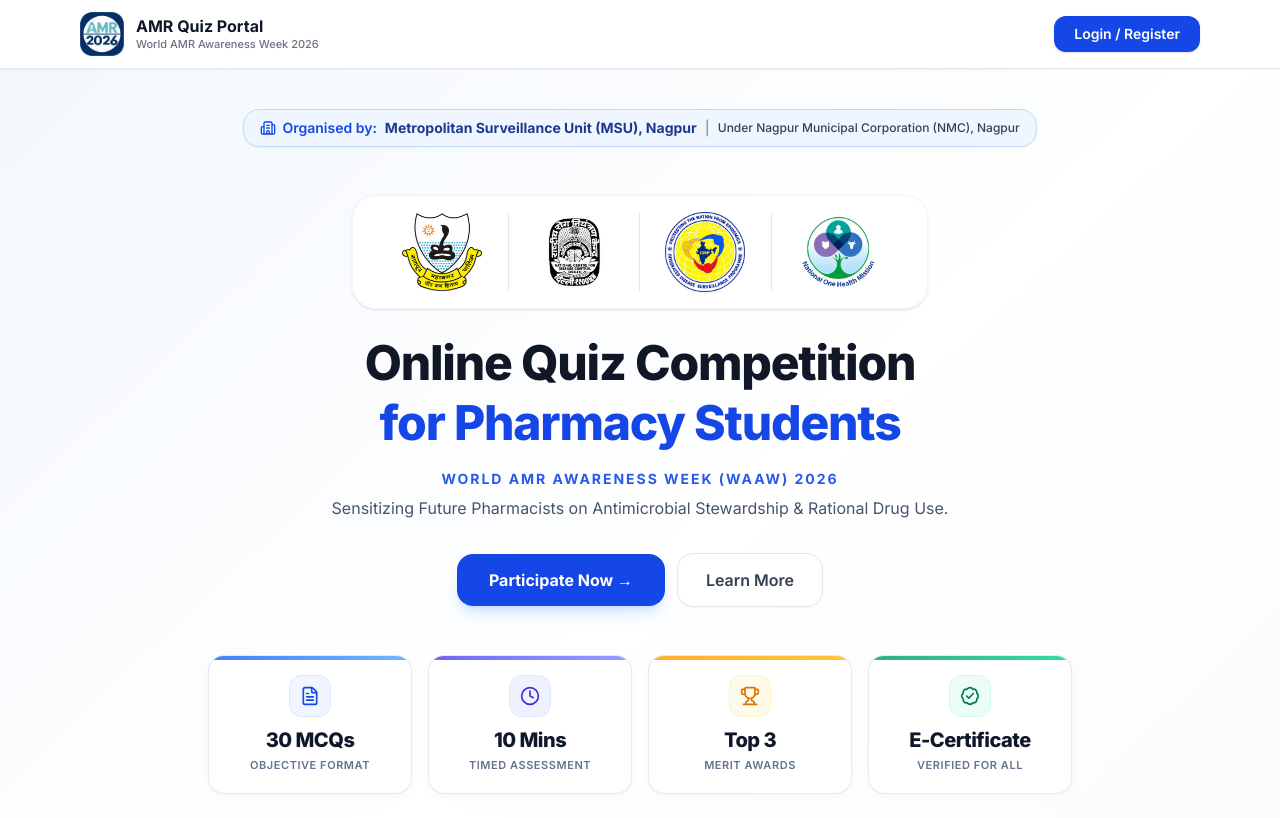
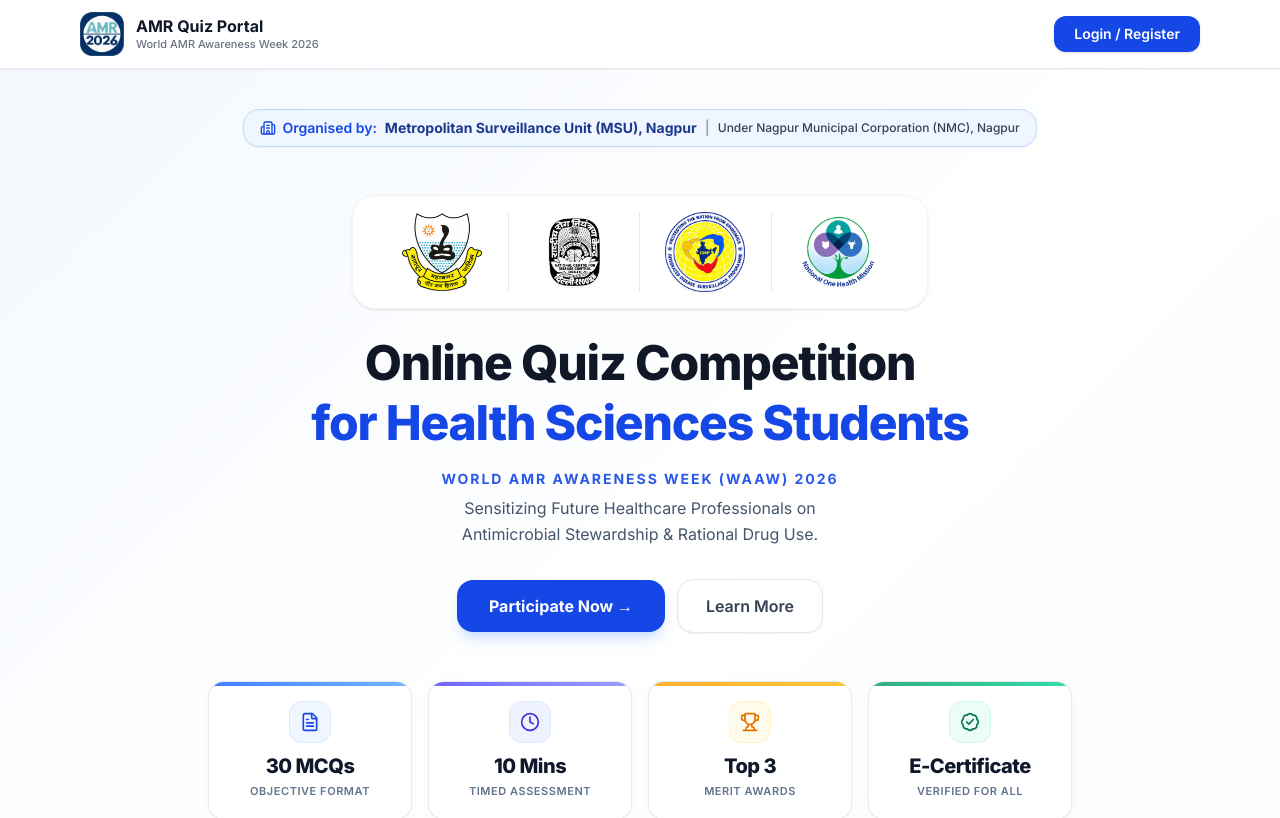
Before and after one commit to harshh619/quiz-dashboard, a Next.js app: page / in a window 1280 px wide. Shown: the top 818 px of the page. Built offline with nearby package versions, Linux system fonts and the light colour scheme.

Commit message:
chore: update target audience terminology across portal and certificates to Health Sciences Students & Future Healthcare Professionals

```diff
--- a/src/app/(admin)/admin/competitions/page.tsx
+++ b/src/app/(admin)/admin/competitions/page.tsx
@@ -17,7 +17,7 @@ export default function AdminCompetitionsPage() {
 
   const [newComp, setNewComp] = useState({
     title: 'World AMR Awareness Week 2026 – Online Quiz Competition',
-    description: 'National Quiz Competition for Pharmacy Students.',
+    description: 'National Quiz Competition for Health Sciences Students.',
     scheduled_start: '',
     duration_minutes: 10,
     total_questions: 30,
--- a/src/app/(admin)/admin/dashboard/page.tsx
+++ b/src/app/(admin)/admin/dashboard/page.tsx
@@ -181,7 +181,7 @@ export default function AdminOverviewPage() {
             <div className="text-2xl sm:text-3xl font-extrabold text-gray-900">
               {stats.totalRegistered}
             </div>
-            <div className="text-[11px] text-gray-400 mt-1">Pharmacy Students</div>
+            <div className="text-[11px] text-gray-400 mt-1">Health Sciences Students</div>
           </div>
 
           <div className="bg-white rounded-2xl border border-gray-200 p-5 shadow-xs">
--- a/src/app/(student)/result/[attemptId]/page.tsx
+++ b/src/app/(student)/result/[attemptId]/page.tsx
@@ -389,7 +389,7 @@ export default function StudentResultPage({
               </div>
 
               <p className="text-[11px] text-gray-500 max-w-sm mx-auto leading-relaxed">
-                For demonstrating commitment to Antimicrobial Stewardship in the Online Quiz Competition for Pharmacy Students.
+                For demonstrating commitment to Antimicrobial Stewardship in the Online Quiz Competition for Health Sciences Students.
               </p>
 
               {/* Verified Certificate ID & Scannable QR Code */}
--- a/src/app/page.tsx
+++ b/src/app/page.tsx
@@ -113,7 +113,7 @@ export default function HomePage() {
 
         <h2 className="text-[26px] sm:text-4xl md:text-5xl font-extrabold text-gray-900 leading-tight mt-5 sm:mt-6 mb-3 sm:mb-4 tracking-tight">
           Online Quiz Competition<br />
-          <span className="text-blue-700">for Pharmacy Students</span>
+          <span className="text-blue-700">for Health Sciences Students</span>
         </h2>
 
         <div className="mb-7 sm:mb-8 max-w-2xl mx-auto space-y-1.5 px-1">
@@ -121,7 +121,7 @@ export default function HomePage() {
             World AMR Awareness Week (WAAW) 2026
           </p>
           <p className="text-xs sm:text-base text-slate-600 leading-relaxed font-normal text-balance">
-            Sensitizing Future Pharmacists on Antimicrobial Stewardship &amp; Rational Drug Use.
+            Sensitizing Future Healthcare Professionals on Antimicrobial Stewardship &amp; Rational Drug Use.
           </p>
         </div>
 
@@ -205,7 +205,7 @@ export default function HomePage() {
           </div>
           <h3 className="text-xl sm:text-2xl font-bold text-gray-900 mb-3">About the Competition</h3>
           <p className="text-xs sm:text-sm text-gray-600 max-w-2xl mx-auto leading-relaxed">
-            Organised by the <b>Metropolitan Surveillance Unit (MSU), Nagpur</b> under the <b>Nagpur Municipal Corporation (NMC), Nagpur</b>. Pharmacy students compete in a timed, fair, and fully digital quiz on Antimicrobial Resistance (AMR).
+            Organised by the <b>Metropolitan Surveillance Unit (MSU), Nagpur</b> under the <b>Nagpur Municipal Corporation (NMC), Nagpur</b>. Health sciences students compete in a timed, fair, and fully digital quiz on Antimicrobial Resistance (AMR).
           </p>
         </div>
       </section>
--- a/src/lib/certificatePdf.ts
+++ b/src/lib/certificatePdf.ts
@@ -139,7 +139,7 @@ export async function generateCertificatePdfBuffer({
   }
 
   const descText =
-    'for participating in the Online Quiz Competition for Pharmacy Students on Antimicrobial Resistance (AMR) and demonstrating commitment to Rational Drug Use and Global Antimicrobial Stewardship.'
+    'for participating in the Online Quiz Competition for Health Sciences Students on Antimicrobial Resistance (AMR) and demonstrating commitment to Rational Drug Use and Global Antimicrobial Stewardship.'
   const splitDesc = doc.splitTextToSize(descText, 215)
   doc.text(splitDesc, width / 2, 106, { align: 'center' })
 
```
